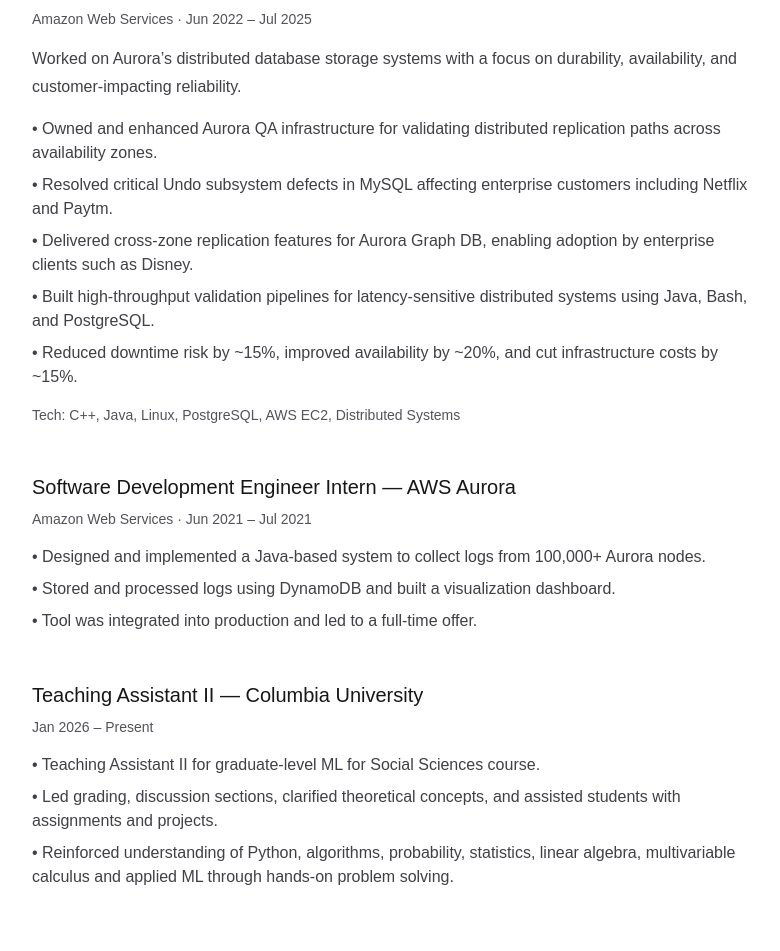
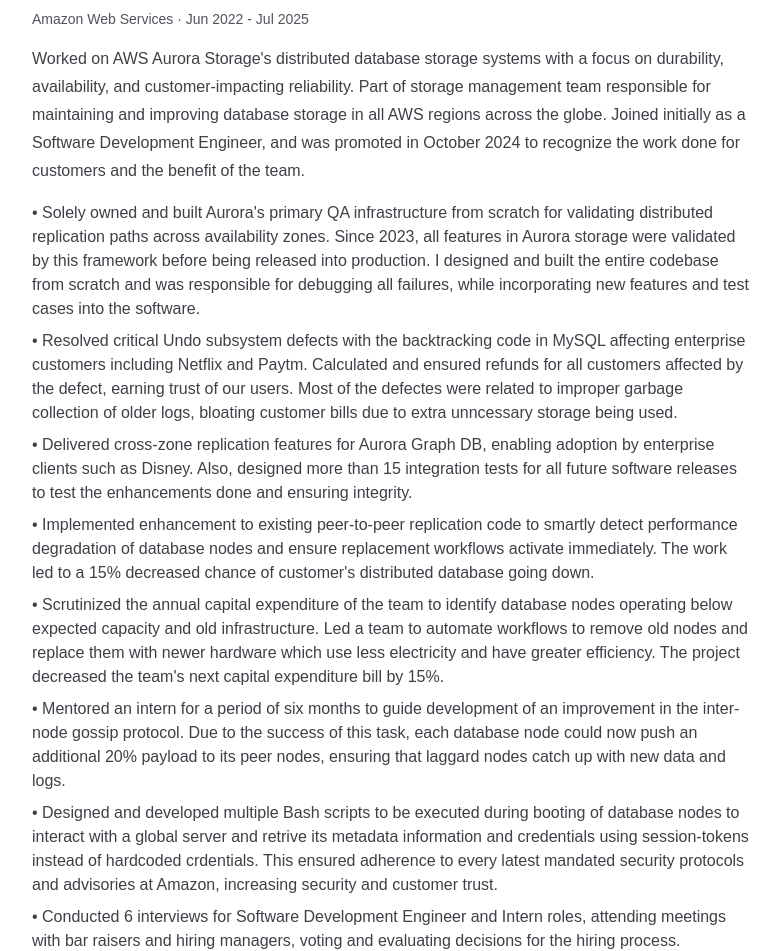
Before and after one commit to trinav0711/personal-website, a Next.js app: page /experience in a window 1280 px wide. Shown: the part 267-1218 px from the top of the page, without its empty margins (248-1028 px from the left). Built offline with nearby package versions, Linux system fonts and the light colour scheme.

Commit message:
Update all pages

```diff
--- a/app/experience/page.tsx
+++ b/app/experience/page.tsx
@@ -9,39 +9,69 @@
           Software Development Engineer II/I — AWS Aurora
         </h2>
         <p className="mt-2 text-sm text-zinc-600">
-          Amazon Web Services · Jun 2022 – Jul 2025
+          Amazon Web Services · Jun 2022 - Jul 2025
         </p>
 
         <p className="mt-4 text-zinc-700 leading-7">
-          Worked on Aurora’s distributed database storage systems with a focus
-          on durability, availability, and customer-impacting reliability.
+          Worked on AWS Aurora Storage's distributed database storage systems with a focus
+          on durability, availability, and customer-impacting reliability. Part of storage management team
+          responsible for maintaining and improving database storage in all AWS regions across the globe.
+          Joined initially as a Software Development Engineer, and was promoted in October 2024 to recognize
+          the work done for customers and the benefit of the team.
         </p>
 
         <ul className="mt-4 space-y-2 text-zinc-700">
           <li>
-            • Owned and enhanced Aurora QA infrastructure for validating
-            distributed replication paths across availability zones.
+            • Solely owned and built Aurora's primary QA infrastructure from scratch for validating
+            distributed replication paths across availability zones. Since 2023, all features in Aurora
+            storage were validated by this framework before being released into production. I designed and
+            built the entire codebase from scratch and was responsible for debugging all failures, while
+            incorporating new features and test cases into the software.
           </li>
           <li>
-            • Resolved critical Undo subsystem defects in MySQL affecting
-            enterprise customers including Netflix and Paytm.
+            • Resolved critical Undo subsystem defects with the backtracking code in MySQL affecting
+            enterprise customers including Netflix and Paytm. Calculated and ensured refunds for all
+            customers affected by the defect, earning trust of our users. Most of the defectes were related
+            to improper garbage collection of older logs, bloating customer bills due to extra unncessary
+            storage being used.
           </li>
           <li>
-            • Delivered cross-zone replication features for Aurora Graph DB,
-            enabling adoption by enterprise clients such as Disney.
+            • Delivered cross-zone replication features for Aurora Graph DB, enabling adoption by
+            enterprise clients such as Disney. Also, designed more than 15 integration tests for all future
+            software releases to test the enhancements done and ensuring integrity.
           </li>
           <li>
-            • Built high-throughput validation pipelines for latency-sensitive
-            distributed systems using Java, Bash, and PostgreSQL.
+            • Implemented enhancement to existing peer-to-peer replication code to smartly detect
+            performance degradation of database nodes and ensure replacement workflows activate immediately.
+            The work led to a 15% decreased chance of customer's distributed database going down.
           </li>
           <li>
-            • Reduced downtime risk by ~15%, improved availability by ~20%, and
-            cut infrastructure costs by ~15%.
+            • Scrutinized the annual capital expenditure of the team to identify database nodes operating
+            below expected capacity and old infrastructure. Led a team to automate workflows to remove
+            old nodes and replace them with newer hardware which use less electricity and have greater efficiency.
+            The project decreased the team's next capital expenditure bill by 15%.
+          </li>
+          <li>
+            • Mentored an intern for a period of six months to guide development of an improvement in the
+            inter-node gossip protocol. Due to the success of this task, each database node could now
+            push an additional 20% payload to its peer nodes, ensuring that laggard nodes catch up with
+            new data and logs.
+          </li>
+          <li>
+            • Designed and developed multiple Bash scripts to be executed during booting of database nodes
+            to interact with a global server and retrive its metadata information and credentials using
+            session-tokens instead of hardcoded crdentials. This ensured adherence to every latest
+            mandated security protocols and advisories at Amazon, increasing security and customer trust.
+          </li>
+          <li>
+            • Conducted 6 interviews for Software Development Engineer and Intern roles, attending
+            meetings with bar raisers and hiring managers, voting and evaluating decisions for the
+            hiring process.
           </li>
         </ul>
 
         <p className="mt-4 text-sm text-zinc-600">
-          Tech: C++, Java, Linux, PostgreSQL, AWS EC2, Distributed Systems
+          Tech: C++, Java, Linux, Bash, MySQL, PostgreSQL, AWS EC2/S3/EMR/DDB, Low-latency systems, Distributed Systems
         </p>
       </section>
 
@@ -51,23 +81,32 @@
           Software Development Engineer Intern — AWS Aurora
         </h2>
         <p className="mt-2 text-sm text-zinc-600">
-          Amazon Web Services · Jun 2021 – Jul 2021
+          Amazon Web Services · Jun 2021 - Jul 2021
+        </p>
+
+        <p className="mt-4 text-zinc-700 leading-7">
+          Collaborated with senior developers in the AWS Aurora Storage team. The primary project involved
+          building features to cut debugging time by developers in all of Aurora Storage. The aim was to
+          dramatically reduce time spent by developers during on-calls to identify patterns in emitted
+          metrics by database nodes, and figure out how to proceed. The work directly benefited enterprise
+          and small clients by decreasing downtime of their databases. Impressed by the eventual dashboard
+          and log collation funtionalities, the team decided to incorporate the work into the source, with
+          the features developed being used even today.
         </p>
 
         <ul className="mt-4 space-y-2 text-zinc-700">
           <li>
-            • Designed and implemented a Java-based system to collect logs from
-            100,000+ Aurora nodes.
+            • Designed and implemented a Java-based system to collect logs from 100,000+ Aurora database nodes.
           </li>
           <li>
-            • Stored and processed logs using DynamoDB and built a visualization
-            dashboard.
+            • Stored and processed logs using DynamoDB and built a visualization dashboard.
           </li>
           <li>
             • Tool was integrated into production and led to a full-time offer.
           </li>
         </ul>
       </section>
+
       {/* Teaching Experience */}
       <section className="mt-12">
         <h2 className="text-xl font-medium">
@@ -79,14 +118,14 @@
 
         <ul className="mt-4 space-y-2 text-zinc-700">
           <li>
-            • Teaching Assistant II for graduate-level ML for Social Sciences course.
+            • Teaching Assistant II for graduate-level Natural Language Processing for Social Sciences course.
           </li>
           <li>
-            • Led grading, discussion sections, clarified theoretical concepts, and assisted
+            • Led teaching of coding materials, discussion sections, clarified theoretical concepts, and assisted
             students with assignments and projects.
           </li>
           <li>
-            • Reinforced understanding of Python, algorithms, probability, statistics,
+            • Reinforced understanding of Python, PyTorch, scikit-learn, algorithms, probability, statistics,
             linear algebra, multivariable calculus and applied ML through hands-on problem solving.
           </li>
         </ul>
--- a/app/page.tsx
+++ b/app/page.tsx
@@ -6,19 +6,23 @@
       </h1>
 
       <p className="mt-2 text-lg text-zinc-600">
-        Software Engineer · Distributed Systems · Machine Learning
+        Software Engineer · Distributed Systems · Low-latency Systems · Web development · Machine Learning
       </p>
 
       <p className="mt-6 text-base leading-7 text-zinc-700">
-        I am a Software Engineer with 3+ years of experience at AWS Aurora,
+        I am a Software Engineer with 3+ years of experience at Amazon Web Services Aurora Storage,
         working on reliability-critical distributed database systems. I am
-        currently pursuing an MS in Computer Science (Machine Learning Track)
-        at Columbia University.
+        currently pursuing an Master of Science in Computer Science
+        at Columbia University with expected graduation in December 2026. With courseworks in AI, ML,
+        NLP, Discrete Math, Databases, Security & Privacy, and Algorithms, I am specializing in Machine
+        Learning and Artificial Intelligence. My current research at Columbia is at the intersection of
+        AI and Privacy, working on contemporary and upcoming LLMs to enhance user trust and adherence to
+        global privacy laws.
       </p>
 
       <p className="mt-4 text-base leading-7 text-zinc-700">
-        My interests include low-latency systems, databases, and applied
-        machine learning.
+        My interests include low-latency systems, databases, web and app development, security and privacy,
+        and applied machine learning.
       </p>
 
       <div className="mt-8 flex flex-wrap gap-6 text-sm font-medium">
```
Also changed, not shown: app/projects/page.tsx (+16 -10 lines), app/research/page.tsx (+37 -15 lines), 1 other file (tests, documents, lock files or other folders).
